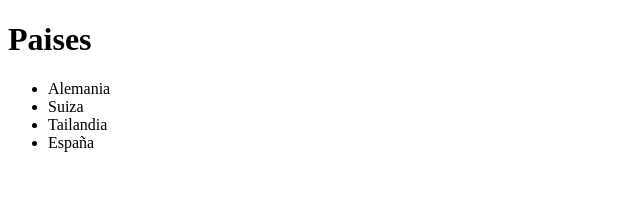
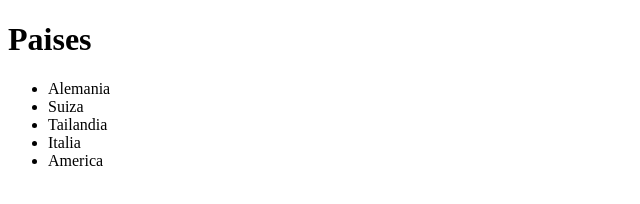
Before and after one commit to francesc191919/MiPrimerRepositorio, a plain HTML site: page index.html in a window 1280 px wide. Shown: the full height of the page, 0-640 px from the left. Drawn offline with Linux system fonts and the light colour scheme.

Commit message:
Modificacion index.html

```diff
--- a/index.html
+++ b/index.html
@@ -12,7 +12,8 @@
         <li>Alemania</li>
         <li>Suiza</li>
         <li>Tailandia</li>
-        <li>España</li>
+        <li>Italia</li>
+        <li>America</li>
     </ul>
 
 </body>
```
